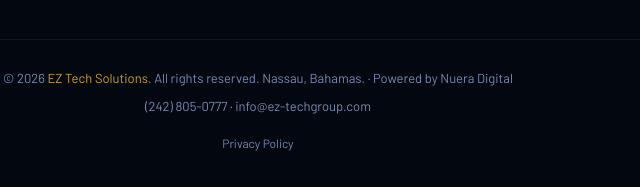
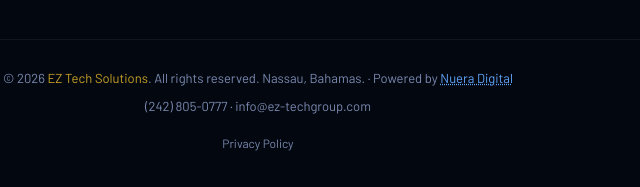
Before and after one commit to Benzema242/ez-tech-landing, a plain HTML site: page index.html in a window 1280 px wide. Shown: the part 8135-8322 px from the top of the page, 382-1022 px from the left. Drawn offline with nearby package versions, Linux system fonts and the light colour scheme; a web font is replaced by a local one.

Commit message:
Style Nuera Digital footer link as light blue with dotted underline
Co-Authored-By: Claude Sonnet 4.6 <noreply@anthropic.com>

```diff
--- a/index.html
+++ b/index.html
@@ -2148,7 +2148,7 @@
     </div>
   </div>
   <div class="footer-bottom">
-    <p>© 2026 <span class="gold">EZ Tech Solutions</span>. All rights reserved. Nassau, Bahamas. · Powered by <a href="https://nueradigital.com/" target="_blank" rel="noopener noreferrer" style="color: var(--muted); text-decoration: none;">Nuera Digital</a></p>
+    <p>© 2026 <span class="gold">EZ Tech Solutions</span>. All rights reserved. Nassau, Bahamas. · Powered by <a href="https://nueradigital.com/" target="_blank" rel="noopener noreferrer" style="color: #60a5fa; text-decoration: underline dotted;">Nuera Digital</a></p>
     <p style="text-align: center"><a href="tel:2428050777" style="color: var(--muted); text-decoration: none;">(242) 805-0777</a> · <a href="mailto:info@ez-techgroup.com" style="color: var(--muted); text-decoration: none;">info@ez-techgroup.com</a></p>
     <p style="text-align: center; margin-top: 8px;"><a href="privacy.html" style="color: var(--muted); text-decoration: none; font-size: 12px;">Privacy Policy</a></p>
   </div>
```
Also changed, not shown: privacy.html (+1 -1 lines).
